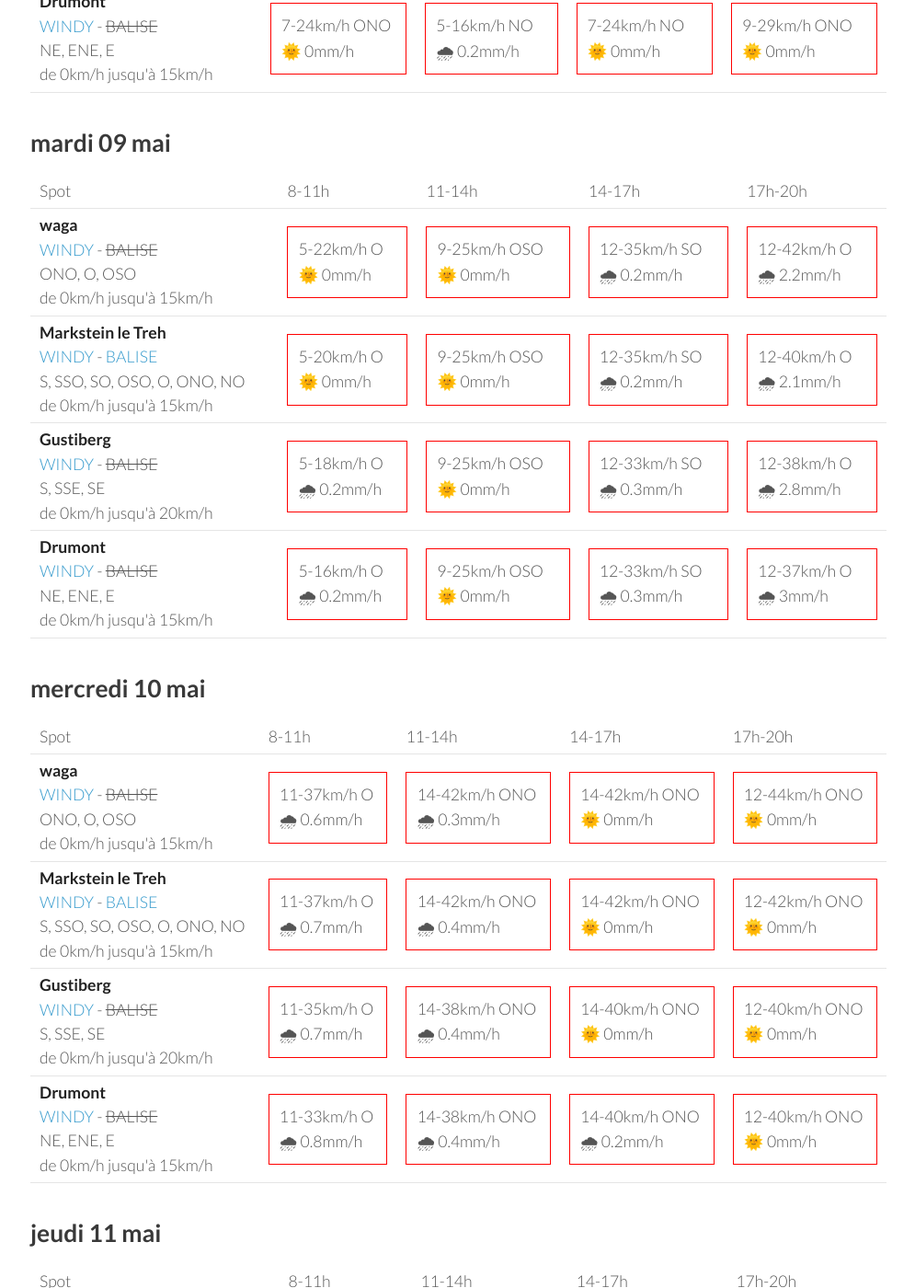
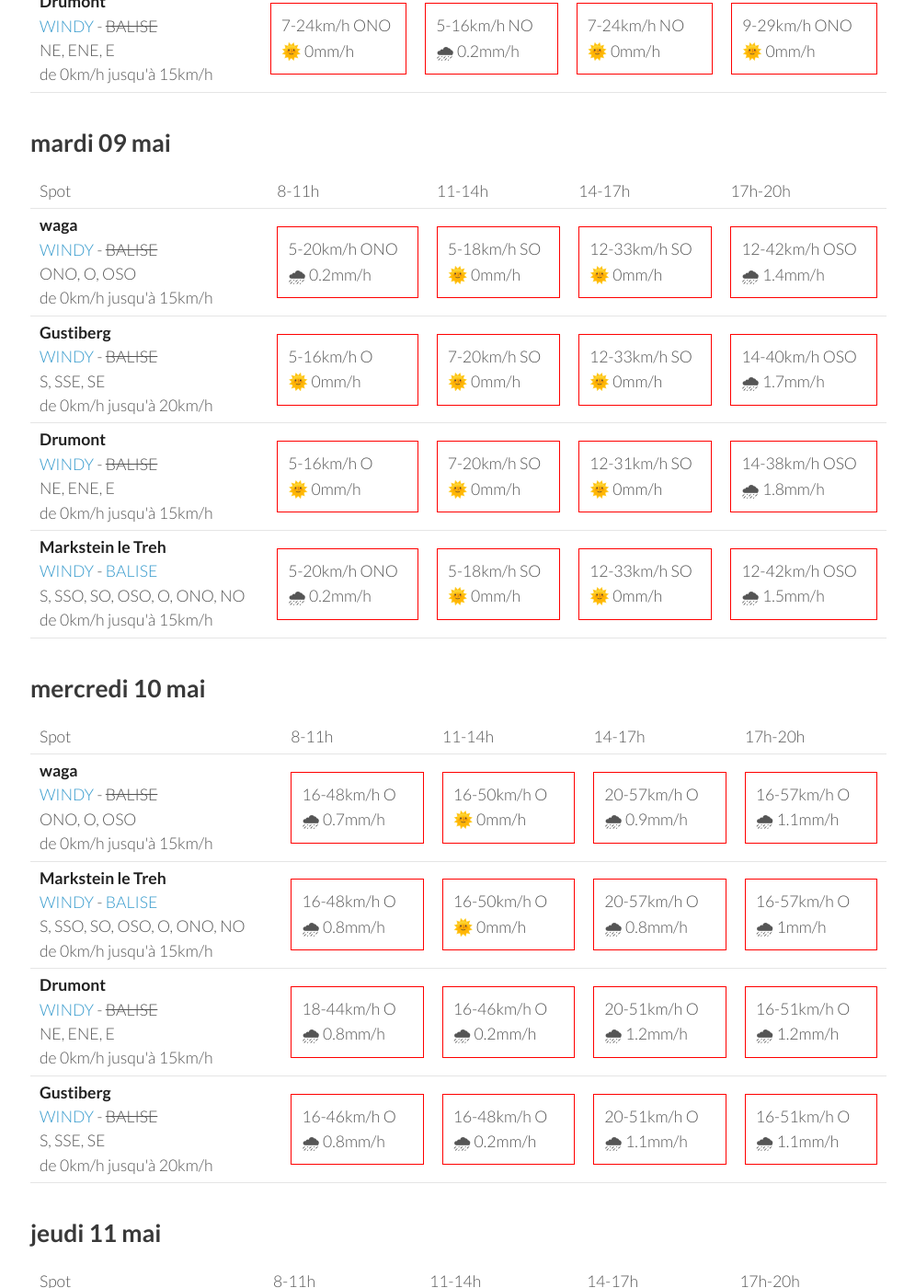
Before and after one commit to parapente-dans-le-nord/parapente-dans-le-nord.github.io, a Jekyll site: the page built from vosges.markdown, in a window 1280 px wide and 1400 px high, scrolled down 1325 px. Shown: the whole window at 92% size, without its empty margins (25-1020 px from the left). Built offline with Jekyll 4.4.1, drawn with Linux system fonts in a browser that asks for light colours; some of the changed text lies outside the part shown.

Commit message:
update index.markdown

```diff
--- a/vosges.markdown
+++ b/vosges.markdown
@@ -136,40 +136,40 @@ page mise à jour le dimanche 07 mai 06:16
 <tr>
         <td><strong>waga</strong><br><a href="https://windy.com/47.903/6.996?47.900,6.983,15">WINDY</a> - <span class="no-balise"> BALISE </span><br> <span class="vent-favorable">ONO, O, OSO</span><br><span class="force-vent">de 0km/h jusqu'à 15km/h</span> </td>
 
-            <td><div class="not-flyable"><p>5-22km/h O</p><p>🌞 0mm/h</p></div></td>
-            <td><div class="not-flyable"><p>9-25km/h OSO</p><p>🌞 0mm/h</p></div></td>
-            <td><div class="not-flyable"><p>12-35km/h SO</p><p>🌧 0.2mm/h</p></div></td>
-            <td><div class="not-flyable"><p>12-42km/h O</p><p>🌧 2.2mm/h</p></div></td>
+            <td><div class="not-flyable"><p>5-20km/h ONO</p><p>🌧 0.2mm/h</p></div></td>
+            <td><div class="not-flyable"><p>5-18km/h SO</p><p>🌞 0mm/h</p></div></td>
+            <td><div class="not-flyable"><p>12-33km/h SO</p><p>🌞 0mm/h</p></div></td>
+            <td><div class="not-flyable"><p>12-42km/h OSO</p><p>🌧 1.4mm/h</p></div></td>
+
+
+    </tr>
+<tr>
+        <td><strong>Gustiberg</strong><br><a href="https://windy.com/47.894/6.934?47.891,6.934,15,m:eYYagmI">WINDY</a> - <span class="no-balise"> BALISE </span><br> <span class="vent-favorable">S, SSE, SE</span><br><span class="force-vent">de 0km/h jusqu'à 20km/h</span> </td>
+
+            <td><div class="not-flyable"><p>5-16km/h O</p><p>🌞 0mm/h</p></div></td>
+            <td><div class="not-flyable"><p>7-20km/h SO</p><p>🌞 0mm/h</p></div></td>
+            <td><div class="not-flyable"><p>12-33km/h SO</p><p>🌞 0mm/h</p></div></td>
+            <td><div class="not-flyable"><p>14-40km/h OSO</p><p>🌧 1.7mm/h</p></div></td>
+
+
+    </tr>
+<tr>
+        <td><strong>Drumont</strong><br><a href="https://windy.com/47.898/6.919?47.687,6.919,9,m:eYYagmG">WINDY</a> - <span class="no-balise"> BALISE </span><br> <span class="vent-favorable">NE, ENE, E</span><br><span class="force-vent">de 0km/h jusqu'à 15km/h</span> </td>
+
+            <td><div class="not-flyable"><p>5-16km/h O</p><p>🌞 0mm/h</p></div></td>
+            <td><div class="not-flyable"><p>7-20km/h SO</p><p>🌞 0mm/h</p></div></td>
+            <td><div class="not-flyable"><p>12-31km/h SO</p><p>🌞 0mm/h</p></div></td>
+            <td><div class="not-flyable"><p>14-38km/h OSO</p><p>🌧 1.8mm/h</p></div></td>
 
 
     </tr>
 <tr>
         <td><strong>Markstein le Treh</strong><br><a href="https://windy.com/47.926/7.012?47.505,7.012,8,m:eY1agmQ">WINDY</a> - <span class=""><a href="http://www.balisemeteo.com/balise.php?idBalise=136">BALISE</a> </span><br> <span class="vent-favorable">S, SSO, SO, OSO, O, ONO, NO</span><br><span class="force-vent">de 0km/h jusqu'à 15km/h</span> </td>
 
-            <td><div class="not-flyable"><p>5-20km/h O</p><p>🌞 0mm/h</p></div></td>
-            <td><div class="not-flyable"><p>9-25km/h OSO</p><p>🌞 0mm/h</p></div></td>
-            <td><div class="not-flyable"><p>12-35km/h SO</p><p>🌧 0.2mm/h</p></div></td>
-            <td><div class="not-flyable"><p>12-40km/h O</p><p>🌧 2.1mm/h</p></div></td>
-
-
-    </tr>
-<tr>
-        <td><strong>Gustiberg</strong><br><a href="https://windy.com/47.894/6.934?47.891,6.934,15,m:eYYagmI">WINDY</a> - <span class="no-balise"> BALISE </span><br> <span class="vent-favorable">S, SSE, SE</span><br><span class="force-vent">de 0km/h jusqu'à 20km/h</span> </td>
-
-            <td><div class="not-flyable"><p>5-18km/h O</p><p>🌧 0.2mm/h</p></div></td>
-            <td><div class="not-flyable"><p>9-25km/h OSO</p><p>🌞 0mm/h</p></div></td>
-            <td><div class="not-flyable"><p>12-33km/h SO</p><p>🌧 0.3mm/h</p></div></td>
-            <td><div class="not-flyable"><p>12-38km/h O</p><p>🌧 2.8mm/h</p></div></td>
-
-
-    </tr>
-<tr>
-        <td><strong>Drumont</strong><br><a href="https://windy.com/47.898/6.919?47.687,6.919,9,m:eYYagmG">WINDY</a> - <span class="no-balise"> BALISE </span><br> <span class="vent-favorable">NE, ENE, E</span><br><span class="force-vent">de 0km/h jusqu'à 15km/h</span> </td>
-
-            <td><div class="not-flyable"><p>5-16km/h O</p><p>🌧 0.2mm/h</p></div></td>
-            <td><div class="not-flyable"><p>9-25km/h OSO</p><p>🌞 0mm/h</p></div></td>
-            <td><div class="not-flyable"><p>12-33km/h SO</p><p>🌧 0.3mm/h</p></div></td>
-            <td><div class="not-flyable"><p>12-37km/h O</p><p>🌧 3mm/h</p></div></td>
+            <td><div class="not-flyable"><p>5-20km/h ONO</p><p>🌧 0.2mm/h</p></div></td>
+            <td><div class="not-flyable"><p>5-18km/h SO</p><p>🌞 0mm/h</p></div></td>
+            <td><div class="not-flyable"><p>12-33km/h SO</p><p>🌞 0mm/h</p></div></td>
+            <td><div class="not-flyable"><p>12-42km/h OSO</p><p>🌧 1.5mm/h</p></div></td>
 
 
     </tr>
@@ -192,40 +192,40 @@ page mise à jour le dimanche 07 mai 06:16
 <tr>
         <td><strong>waga</strong><br><a href="https://windy.com/47.903/6.996?47.900,6.983,15">WINDY</a> - <span class="no-balise"> BALISE </span><br> <span class="vent-favorable">ONO, O, OSO</span><br><span class="force-vent">de 0km/h jusqu'à 15km/h</span> </td>
 
-            <td><div class="not-flyable"><p>11-37km/h O</p><p>🌧 0.6mm/h</p></div></td>
-            <td><div class="not-flyable"><p>14-42km/h ONO</p><p>🌧 0.3mm/h</p></div></td>
-            <td><div class="not-flyable"><p>14-42km/h ONO</p><p>🌞 0mm/h</p></div></td>
-            <td><div class="not-flyable"><p>12-44km/h ONO</p><p>🌞 0mm/h</p></div></td>
+            <td><div class="not-flyable"><p>16-48km/h O</p><p>🌧 0.7mm/h</p></div></td>
+            <td><div class="not-flyable"><p>16-50km/h O</p><p>🌞 0mm/h</p></div></td>
+            <td><div class="not-flyable"><p>20-57km/h O</p><p>🌧 0.9mm/h</p></div></td>
+            <td><div class="not-flyable"><p>16-57km/h O</p><p>🌧 1.1mm/h</p></div></td>
 
 
     </tr>
 <tr>
         <td><strong>Markstein le Treh</strong><br><a href="https://windy.com/47.926/7.012?47.505,7.012,8,m:eY1agmQ">WINDY</a> - <span class=""><a href="http://www.balisemeteo.com/balise.php?idBalise=136">BALISE</a> </span><br> <span class="vent-favorable">S, SSO, SO, OSO, O, ONO, NO</span><br><span class="force-vent">de 0km/h jusqu'à 15km/h</span> </td>
 
-            <td><div class="not-flyable"><p>11-37km/h O</p><p>🌧 0.7mm/h</p></div></td>
-            <td><div class="not-flyable"><p>14-42km/h ONO</p><p>🌧 0.4mm/h</p></div></td>
-            <td><div class="not-flyable"><p>14-42km/h ONO</p><p>🌞 0mm/h</p></div></td>
-            <td><div class="not-flyable"><p>12-42km/h ONO</p><p>🌞 0mm/h</p></div></td>
+            <td><div class="not-flyable"><p>16-48km/h O</p><p>🌧 0.8mm/h</p></div></td>
+            <td><div class="not-flyable"><p>16-50km/h O</p><p>🌞 0mm/h</p></div></td>
+            <td><div class="not-flyable"><p>20-57km/h O</p><p>🌧 0.8mm/h</p></div></td>
+            <td><div class="not-flyable"><p>16-57km/h O</p><p>🌧 1mm/h</p></div></td>
+
+
+    </tr>
+<tr>
+        <td><strong>Drumont</strong><br><a href="https://windy.com/47.898/6.919?47.687,6.919,9,m:eYYagmG">WINDY</a> - <span class="no-balise"> BALISE </span><br> <span class="vent-favorable">NE, ENE, E</span><br><span class="force-vent">de 0km/h jusqu'à 15km/h</span> </td>
+
+            <td><div class="not-flyable"><p>18-44km/h O</p><p>🌧 0.8mm/h</p></div></td>
+            <td><div class="not-flyable"><p>16-46km/h O</p><p>🌧 0.2mm/h</p></div></td>
+            <td><div class="not-flyable"><p>20-51km/h O</p><p>🌧 1.2mm/h</p></div></td>
+            <td><div class="not-flyable"><p>16-51km/h O</p><p>🌧 1.2mm/h</p></div></td>
 
 
     </tr>
 <tr>
         <td><strong>Gustiberg</strong><br><a href="https://windy.com/47.894/6.934?47.891,6.934,15,m:eYYagmI">WINDY</a> - <span class="no-balise"> BALISE </span><br> <span class="vent-favorable">S, SSE, SE</span><br><span class="force-vent">de 0km/h jusqu'à 20km/h</span> </td>
 
-            <td><div class="not-flyable"><p>11-35km/h O</p><p>🌧 0.7mm/h</p></div></td>
-            <td><div class="not-flyable"><p>14-38km/h ONO</p><p>🌧 0.4mm/h</p></div></td>
-            <td><div class="not-flyable"><p>14-40km/h ONO</p><p>🌞 0mm/h</p></div></td>
-            <td><div class="not-flyable"><p>12-40km/h ONO</p><p>🌞 0mm/h</p></div></td>
-
-
-    </tr>
-<tr>
-        <td><strong>Drumont</strong><br><a href="https://windy.com/47.898/6.919?47.687,6.919,9,m:eYYagmG">WINDY</a> - <span class="no-balise"> BALISE </span><br> <span class="vent-favorable">NE, ENE, E</span><br><span class="force-vent">de 0km/h jusqu'à 15km/h</span> </td>
-
-            <td><div class="not-flyable"><p>11-33km/h O</p><p>🌧 0.8mm/h</p></div></td>
-            <td><div class="not-flyable"><p>14-38km/h ONO</p><p>🌧 0.4mm/h</p></div></td>
-            <td><div class="not-flyable"><p>14-40km/h ONO</p><p>🌧 0.2mm/h</p></div></td>
-            <td><div class="not-flyable"><p>12-40km/h ONO</p><p>🌞 0mm/h</p></div></td>
+            <td><div class="not-flyable"><p>16-46km/h O</p><p>🌧 0.8mm/h</p></div></td>
+            <td><div class="not-flyable"><p>16-48km/h O</p><p>🌧 0.2mm/h</p></div></td>
+            <td><div class="not-flyable"><p>20-51km/h O</p><p>🌧 1.1mm/h</p></div></td>
+            <td><div class="not-flyable"><p>16-51km/h O</p><p>🌧 1.1mm/h</p></div></td>
 
 
     </tr>
@@ -248,40 +248,40 @@ page mise à jour le dimanche 07 mai 06:16
 <tr>
         <td><strong>Drumont</strong><br><a href="https://windy.com/47.898/6.919?47.687,6.919,9,m:eYYagmG">WINDY</a> - <span class="no-balise"> BALISE </span><br> <span class="vent-favorable">NE, ENE, E</span><br><span class="force-vent">de 0km/h jusqu'à 15km/h</span> </td>
 
-            <td><div class="flyable"><p>3-9km/h E</p><p>🌞 0mm/h</p></div></td>
-            <td><div class="not-flyable"><p>3-16km/h E</p><p>🌧 0.3mm/h</p></div></td>
-            <td><div class="not-flyable"><p>5-18km/h NE</p><p>🌧 0.5mm/h</p></div></td>
-            <td><div class="not-flyable"><p>5-22km/h ENE</p><p>🌧 0.2mm/h</p></div></td>
+            <td><div class="not-flyable"><p>3-12km/h NNO</p><p>🌞 0mm/h</p></div></td>
+            <td><div class="not-flyable"><p>1-16km/h ONO</p><p>🌧 0.3mm/h</p></div></td>
+            <td><div class="not-flyable"><p>7-18km/h NE</p><p>🌧 4.9mm/h</p></div></td>
+            <td><div class="not-flyable"><p>5-25km/h NNO</p><p>🌧 1.7mm/h</p></div></td>
 
 
     </tr>
 <tr>
         <td><strong>Gustiberg</strong><br><a href="https://windy.com/47.894/6.934?47.891,6.934,15,m:eYYagmI">WINDY</a> - <span class="no-balise"> BALISE </span><br> <span class="vent-favorable">S, SSE, SE</span><br><span class="force-vent">de 0km/h jusqu'à 20km/h</span> </td>
 
-            <td><div class="not-flyable"><p>3-9km/h E</p><p>🌞 0mm/h</p></div></td>
-            <td><div class="not-flyable"><p>5-18km/h E</p><p>🌧 0.3mm/h</p></div></td>
-            <td><div class="not-flyable"><p>5-20km/h NE</p><p>🌧 0.5mm/h</p></div></td>
-            <td><div class="not-flyable"><p>7-22km/h ENE</p><p>🌧 0.2mm/h</p></div></td>
+            <td><div class="not-flyable"><p>3-14km/h NNO</p><p>🌞 0mm/h</p></div></td>
+            <td><div class="not-flyable"><p>1-16km/h O</p><p>🌧 0.3mm/h</p></div></td>
+            <td><div class="not-flyable"><p>7-18km/h NE</p><p>🌧 5mm/h</p></div></td>
+            <td><div class="not-flyable"><p>5-25km/h NNO</p><p>🌧 1.6mm/h</p></div></td>
 
 
     </tr>
 <tr>
         <td><strong>Markstein le Treh</strong><br><a href="https://windy.com/47.926/7.012?47.505,7.012,8,m:eY1agmQ">WINDY</a> - <span class=""><a href="http://www.balisemeteo.com/balise.php?idBalise=136">BALISE</a> </span><br> <span class="vent-favorable">S, SSO, SO, OSO, O, ONO, NO</span><br><span class="force-vent">de 0km/h jusqu'à 15km/h</span> </td>
 
-            <td><div class="not-flyable"><p>1-9km/h E</p><p>🌞 0mm/h</p></div></td>
-            <td><div class="not-flyable"><p>5-22km/h E</p><p>🌧 0.3mm/h</p></div></td>
-            <td><div class="not-flyable"><p>5-22km/h ENE</p><p>🌧 0.6mm/h</p></div></td>
-            <td><div class="not-flyable"><p>9-25km/h ENE</p><p>🌧 0.2mm/h</p></div></td>
+            <td><div class="not-flyable"><p>3-18km/h NNO</p><p>🌞 0mm/h</p></div></td>
+            <td><div class="not-flyable"><p>1-14km/h SE</p><p>🌧 0.2mm/h</p></div></td>
+            <td><div class="not-flyable"><p>5-18km/h NNE</p><p>🌧 7mm/h</p></div></td>
+            <td><div class="not-flyable"><p>5-25km/h NNE</p><p>🌧 0.9mm/h</p></div></td>
 
 
     </tr>
 <tr>
         <td><strong>waga</strong><br><a href="https://windy.com/47.903/6.996?47.900,6.983,15">WINDY</a> - <span class="no-balise"> BALISE </span><br> <span class="vent-favorable">ONO, O, OSO</span><br><span class="force-vent">de 0km/h jusqu'à 15km/h</span> </td>
 
-            <td><div class="not-flyable"><p>3-9km/h E</p><p>🌞 0mm/h</p></div></td>
-            <td><div class="not-flyable"><p>5-22km/h ESE</p><p>🌧 0.3mm/h</p></div></td>
-            <td><div class="not-flyable"><p>5-22km/h ENE</p><p>🌧 0.5mm/h</p></div></td>
-            <td><div class="not-flyable"><p>7-25km/h ENE</p><p>🌧 0.2mm/h</p></div></td>
+            <td><div class="not-flyable"><p>3-18km/h NNO</p><p>🌞 0mm/h</p></div></td>
+            <td><div class="not-flyable"><p>1-14km/h SE</p><p>🌧 0.2mm/h</p></div></td>
+            <td><div class="not-flyable"><p>5-18km/h NE</p><p>🌧 7mm/h</p></div></td>
+            <td><div class="not-flyable"><p>5-25km/h NNE</p><p>🌧 0.8mm/h</p></div></td>
 
 
     </tr>
@@ -289,3 +289,59 @@ page mise à jour le dimanche 07 mai 06:16
 </tbody>
 </table>
 {:/}
+## vendredi 12 mai
+
+{::nomarkdown}
+<table>
+  <tbody>
+    <tr>
+      <td>Spot</td>
+      <td>8-11h</td>
+      <td>11-14h</td>
+      <td>14-17h</td>
+      <td>17h-20h</td>
+    </tr>
+<tr>
+        <td><strong>Drumont</strong><br><a href="https://windy.com/47.898/6.919?47.687,6.919,9,m:eYYagmG">WINDY</a> - <span class="no-balise"> BALISE </span><br> <span class="vent-favorable">NE, ENE, E</span><br><span class="force-vent">de 0km/h jusqu'à 15km/h</span> </td>
+
+            <td><div class="not-flyable"><p>11-29km/h NE</p><p>🌞 0mm/h</p></div></td>
+            <td><div class="not-flyable"><p>12-38km/h NE</p><p>🌧 1.4mm/h</p></div></td>
+            <td><div class="not-flyable"><p>18-51km/h NE</p><p>🌧 0.5mm/h</p></div></td>
+            <td><div class="not-flyable"><p>18-53km/h NE</p><p>🌧 0.4mm/h</p></div></td>
+
+
+    </tr>
+<tr>
+        <td><strong>Gustiberg</strong><br><a href="https://windy.com/47.894/6.934?47.891,6.934,15,m:eYYagmI">WINDY</a> - <span class="no-balise"> BALISE </span><br> <span class="vent-favorable">S, SSE, SE</span><br><span class="force-vent">de 0km/h jusqu'à 20km/h</span> </td>
+
+            <td><div class="not-flyable"><p>11-29km/h NE</p><p>🌞 0mm/h</p></div></td>
+            <td><div class="not-flyable"><p>12-40km/h NE</p><p>🌧 1.6mm/h</p></div></td>
+            <td><div class="not-flyable"><p>18-53km/h NE</p><p>🌧 0.5mm/h</p></div></td>
+            <td><div class="not-flyable"><p>18-53km/h NE</p><p>🌧 0.5mm/h</p></div></td>
+
+
+    </tr>
+<tr>
+        <td><strong>Markstein le Treh</strong><br><a href="https://windy.com/47.926/7.012?47.505,7.012,8,m:eY1agmQ">WINDY</a> - <span class=""><a href="http://www.balisemeteo.com/balise.php?idBalise=136">BALISE</a> </span><br> <span class="vent-favorable">S, SSO, SO, OSO, O, ONO, NO</span><br><span class="force-vent">de 0km/h jusqu'à 15km/h</span> </td>
+
+            <td><div class="not-flyable"><p>11-33km/h NE</p><p>🌞 0mm/h</p></div></td>
+            <td><div class="not-flyable"><p>14-44km/h NE</p><p>🌧 2.1mm/h</p></div></td>
+            <td><div class="not-flyable"><p>18-55km/h NE</p><p>🌧 0.5mm/h</p></div></td>
+            <td><div class="not-flyable"><p>16-55km/h NE</p><p>🌧 0.6mm/h</p></div></td>
+
+
+    </tr>
+<tr>
+        <td><strong>waga</strong><br><a href="https://windy.com/47.903/6.996?47.900,6.983,15">WINDY</a> - <span class="no-balise"> BALISE </span><br> <span class="vent-favorable">ONO, O, OSO</span><br><span class="force-vent">de 0km/h jusqu'à 15km/h</span> </td>
+
+            <td><div class="not-flyable"><p>11-33km/h NE</p><p>🌞 0mm/h</p></div></td>
+            <td><div class="not-flyable"><p>12-44km/h NE</p><p>🌧 2.4mm/h</p></div></td>
+            <td><div class="not-flyable"><p>18-57km/h NE</p><p>🌧 0.4mm/h</p></div></td>
+            <td><div class="not-flyable"><p>16-57km/h NE</p><p>🌧 0.5mm/h</p></div></td>
+
+
+    </tr>
+
+</tbody>
+</table>
+{:/}
```
Also changed, not shown: other parts of vosges.markdown (+1 -1 lines).
